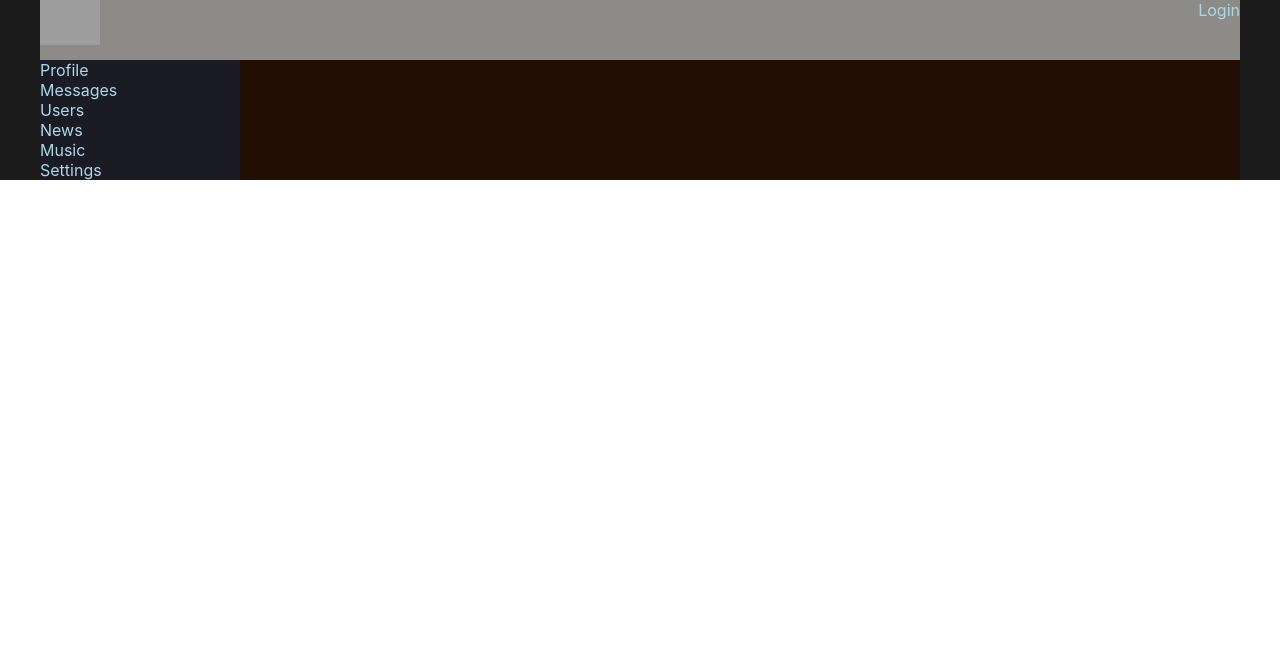
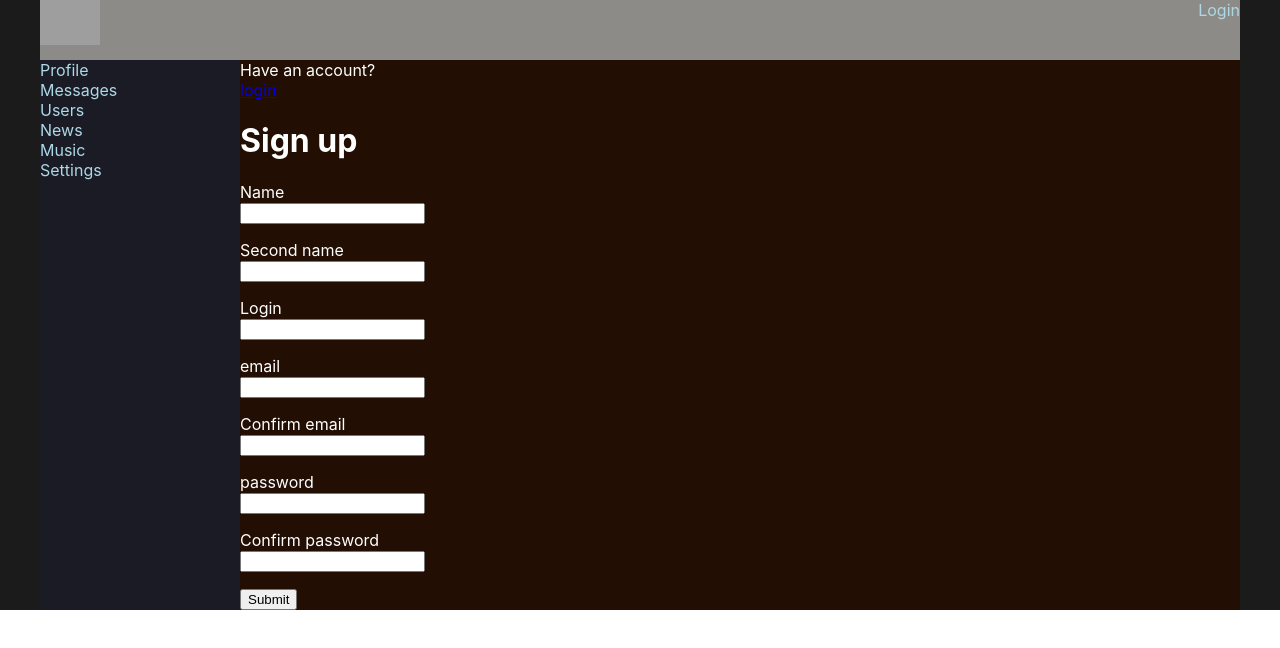
Before and after one commit to Nikita-Sidr/react-website, a React (Create React App) app: page /signup in a window 1280 px wide. Shown: the top 648 px of the page. Built offline with nearby package versions, Linux system fonts and the light colour scheme; no server answers; grey boxes are pictures that could not be loaded.

Commit message:
added login and signup page and now it operates with data

```diff
--- a/package.json
+++ b/package.json
@@ -7,6 +7,7 @@
     "@testing-library/react": "^13.4.0",
     "@testing-library/user-event": "^13.5.0",
     "axios": "^1.4.0",
+    "formik": "^2.4.2",
     "react": "^18.2.0",
     "react-dom": "^18.2.0",
     "react-redux": "^8.0.7",
@@ -14,7 +15,8 @@
     "react-scripts": "5.0.1",
     "redux": "^4.2.1",
     "redux-thunk": "^2.4.2",
-    "web-vitals": "^2.1.4"
+    "web-vitals": "^2.1.4",
+    "yup": "^1.2.0"
   },
   "scripts": {
     "start": "react-scripts start",
--- a/src/App.js
+++ b/src/App.js
@@ -9,7 +9,8 @@ import Navbar from "./components/Navbar/Navbar";
 import UsersContainer from "./components/Users/UsersContainer";
 import ProfileContainer from "./components/Profile/ProfileContainer";
 import HeaderContainer from "./components/Header/HeaderContainer";
-import Login from "./components/Login/Login";
+import LoginPage from "./components/LoginPage/LoginPage";
+import SignUp from "./components/LoginPage/LoginAndSignUp/SignUp";
 
 
 
@@ -29,7 +30,8 @@ const App = () => {
             <Route path="/news" element={<News />} />
             <Route path="/music" element={<Music />} />
             <Route path="/settings" element={<Settings />} />
-            <Route path="/login" element={<Login />} />
+            <Route path="/login" element={<LoginPage />} />
+            <Route path="/signup" element={<SignUp />} />
           </Routes>
         </div>
       </div>
--- a/src/components/Login/Login.jsx
+++ /dev/null
@@ -1,9 +0,0 @@
-import React from "react";
-
-const Login = (props) => {
-    return (
-        <h2>Login</h2>
-    )
-}
-
-export default Login
--- /dev/null
+++ b/src/components/LoginPage/LoginAndSignUp/Login.jsx
@@ -0,0 +1,61 @@
+import React from "react";
+import { Formik } from 'formik'
+import * as yup from 'yup'
+
+const Login = () => {
+
+    const validationSchema = yup.object().shape({
+        login: yup.string().required('Обязательное поле').test('is-login', 'Логин должен быть на латинице. C или без цифр. Он не можеть быть меньше 2 символов или больше 20', (value) => /^[a-zA-Z\d]{2,20}$/.test(value)),
+        password: yup.string().required('Обязательное поле').test('is-login', 'Пароль не можеть быть меньше 2 символов или больше 20', (value) => /^[a-zA-Z\d]{2,20}$/.test(value)),
+    })
+
+    return (
+        <div>
+            <Formik
+                initialValues={{
+                    login: '',
+                    password: '',
+                }}
+                validateOnBlur
+                onSubmit={(values) => { console.log(values) }}
+                validationSchema={validationSchema}
+            >
+                {({ values, errors, touched, handleChange, handleBlur, isValid, handleSubmit, dirty }) => (
+                    <div>
+                        <p>
+                            <label htmlFor={`login`}>login</label><br />
+                            <input
+                                type={`text`}
+                                name={`login`}
+                                onChange={handleChange}
+                                onBlur={handleBlur}
+                                value={values.login}
+                            />
+                        </p>
+                        {touched.login && errors.login && <p>{errors.login}</p>}
+                        <p>
+                            <label htmlFor={`password`}>password</label><br />
+                            <input
+                                type={`password`}
+                                name={`password`}
+                                onChange={handleChange}
+                                onBlur={handleBlur}
+                                value={values.password}
+                            />
+                        </p>
+                        {touched.password && errors.password && <p>{errors.password}</p>}
+                        <button
+                            disabled={!isValid && !dirty}
+                            onClick={handleSubmit}
+                            type={`submit`}
+                        >
+                            Log in
+                        </button>
+                    </div>
+                )}
+            </Formik>
+        </div>
+    )
+}
+
+export default Login
--- /dev/null
+++ b/src/components/LoginPage/LoginAndSignUp/SignUp.jsx
@@ -0,0 +1,134 @@
+import React from "react";
+import { Formik } from 'formik'
+import * as yup from 'yup'
+import { NavLink } from "react-router-dom";
+
+const validationSchema = yup.object().shape({
+    name: yup.string().required('Обязательное поле'),
+    secondName: yup.string().required('Обязательное поле'),
+    login: yup.string().required('Обязательное поле'),
+    password: yup.string().required('Обязательное поле'),
+    confirmPassword: yup.string().oneOf([yup.ref('password')], 'Пароли не совпадают').required('Обязательное поле'),
+    email: yup.string().email('Введите правильный емеил').required('Обязательное поле'),
+    confirmEmail: yup.string().email('Введите правильный емеил').oneOf([yup.ref('email')], 'Емейлы не совпадают').required('Обязательное поле'),
+})
+
+
+const SignUp = () => {
+
+
+    return (
+
+        <div>
+            <div>Have an account?</div>
+            <div>
+                {<NavLink to={'/login'}>login</NavLink>}
+            </div>
+            <h1>Sign up</h1>
+            <Formik
+                initialValues={{
+                    name: '',
+                    secondName: '',
+                    login: '',
+                    password: '',
+                    confirmPassword: '',
+                    email: '',
+                    confirmEmail: '',
+                }}
+                validateOnBlur
+                onSubmit={(values) => { console.log(values) }}
+                validationSchema={validationSchema}
+            >
+                {({ values, errors, touched, handleChange, handleBlur, isValid, handleSubmit, dirty }) => (
+                    <div>
+                        <p>
+                            <label htmlFor={`name`}>Name</label><br />
+                            <input
+                                type={`text`}
+                                name={`name`}
+                                onChange={handleChange}
+                                onBlur={handleBlur}
+                                value={values.name}
+                            />
+                        </p>
+                        {touched.name && errors.name && <p>{errors.name}</p>}
+                        <p>
+                            <label htmlFor={`secondName`}>Second name</label><br />
+                            <input
+                                type={`text`}
+                                name={`secondName`}
+                                onChange={handleChange}
+                                onBlur={handleBlur}
+                                value={values.secondName}
+                            />
+                        </p>
+                        {touched.secondName && errors.secondName && <p>{errors.secondName}</p>}
+                        <p>
+                            <label htmlFor={`login`}>Login</label><br />
+                            <input
+                                type={`text`}
+                                name={`login`}
+                                onChange={handleChange}
+                                onBlur={handleBlur}
+                                value={values.login}
+                            />
+                        </p>
+                        {touched.login && errors.login && <p>{errors.login}</p>}
+                        <p>
+                            <label htmlFor={`email`}>email</label><br />
+                            <input
+                                type={`text`}
+                                name={`email`}
+                                onChange={handleChange}
+                                onBlur={handleBlur}
+                                value={values.email}
+                            />
+                        </p>
+                        {touched.email && errors.email && <p>{errors.email}</p>}
+                        <p>
+                            <label htmlFor={`confirmEmail`}>Confirm email</label><br />
+                            <input
+                                type={`text`}
+                                name={`confirmEmail`}
+                                onChange={handleChange}
+                                onBlur={handleBlur}
+                                value={values.confirmEmail}
+                            />
+                        </p>
+                        {touched.confirmEmail && errors.confirmEmail && <p>{errors.confirmEmail}</p>}
+                        <p>
+                            <label htmlFor={`password`}>password</label><br />
+                            <input
+                                type={`password`}
+                                name={`password`}
+                                onChange={handleChange}
+                                onBlur={handleBlur}
+                                value={values.password}
+                            />
+                        </p>
+                        {touched.password && errors.password && <p>{errors.password}</p>}
+                        <p>
+                            <label htmlFor={`confirmPassword`}>Confirm password</label><br />
+                            <input
+                                type={`password`}
+                                name={`confirmPassword`}
+                                onChange={handleChange}
+                                onBlur={handleBlur}
+                                value={values.confirmPassword}
+                            />
+                        </p>
+                        {touched.confirmPassword && errors.confirmPassword && <p>{errors.confirmPassword}</p>}
+                        <button
+                            disabled={!isValid && !dirty}
+                            onClick={handleSubmit}
+                            type={`submit`}
+                        >Submit</button>
+                    </div>
+                )}
+
+            </Formik>
+        </div>
+    )
+}
+
+export default SignUp
--- /dev/null
+++ b/src/components/LoginPage/LoginPage.jsx
@@ -0,0 +1,21 @@
+import React from "react";
+import { NavLink} from "react-router-dom";
+import Login from './LoginAndSignUp/Login'
+
+const LoginPage = (props) => {
+
+    return (
+        <div>
+            <div>Don't have an account?</div>
+            <div>
+            {<NavLink to={'/signup'}>signup</NavLink>}
+            </div>
+            <h1>Login</h1>
+            <div>
+            <Login/>
+            </div>
+        </div>
+    )
+}
+
+export default LoginPage
--- a/src/components/Profile/ProfileContainer.jsx
+++ b/src/components/Profile/ProfileContainer.jsx
@@ -20,10 +20,18 @@ class ProfileContainer extends React.Component {
   componentDidMount() {
     let userId = this.props.match.params.userId
     if (!userId) {
-      userId = 2
+      userId = 2//9245
     }
     this.props.getUserProfile(userId)
     this.props.getStatus(userId)
+  }
+
+  componentDidUpdate (prevProps, prevState) {
+    if(prevProps.status!==this.props.status){
+        this.setState({
+          status: this.props.status
+        })
+    }
   }
 
   render() {
```
Also changed, not shown: 1 other file (tests, documents, lock files or other folders).
